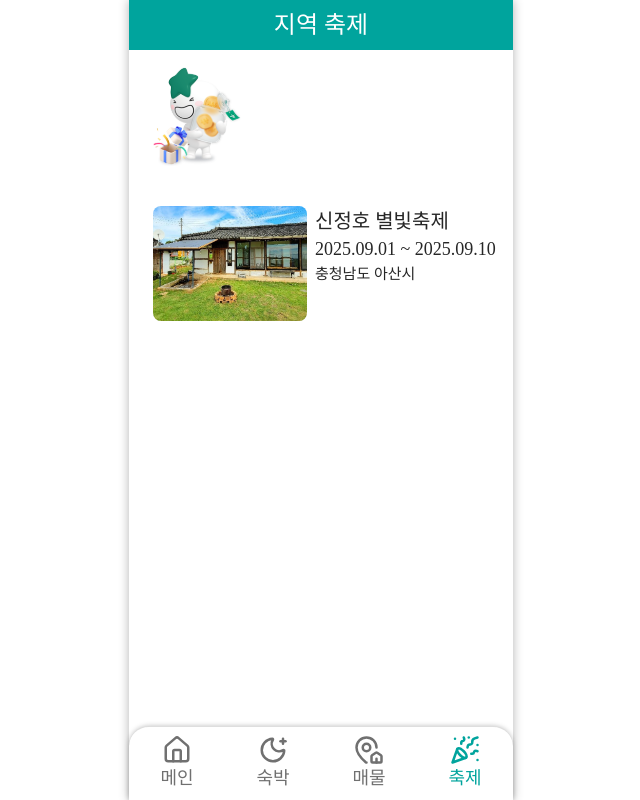
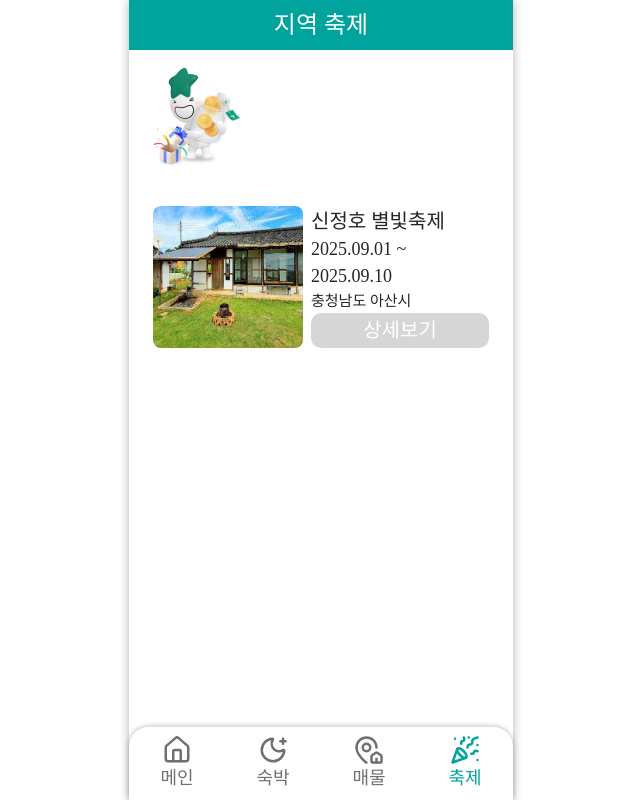
Before and after one commit to hanaro7team1/frontend, a Next.js app: page /festivals in a window 1280 px wide. Shown: the whole page, without its empty margins (319-959 px from the left). Built offline with nearby package versions, Linux system fonts and the light colour scheme; a web font is replaced by a local one.

Commit message:
feat: listbox component

```diff
--- a/src/app/festivals/page.tsx
+++ b/src/app/festivals/page.tsx
@@ -1,17 +1,16 @@
 import { BottomTabNav, Header } from '@/components/common';
 import ListBox from '@/components/domain/festivals/ListBox';
 import Image from 'next/image';
-import { title } from 'process';
-import { ur } from 'zod/v4/locales';
 
 export default function FestivalsPage() {
+  // db
   const smapleFestival = {
     img:"/images/dummy_image.png",
     title: "신정호 별빛축제",
     startDate:"2025.09.01",
     endDate:"2025.09.10",
     city:"충청남도 아산시",
-    url: "/admin/mypage"
+    url:"https://github.com/hanaro7team1/frontend"
   }
   const {img, title, startDate, endDate, city, url} = smapleFestival;
 
@@ -20,7 +19,7 @@ export default function FestivalsPage() {
   return <>
     <Header title='지역 축제' bgColor='green'/>
 
-    <div className='flex flex-col p-4'>
+    <div className='flex p-4'>
       <Image src="/images/Img_Festival.svg" alt='쇼핑' width={100} height={100} />
 
     </div>
--- a/src/components/domain/festivals/ListBox.tsx
+++ b/src/components/domain/festivals/ListBox.tsx
@@ -1,6 +1,6 @@
 'use client'
 
-import { Txt } from "@/components/atoms";
+import { Button, Txt } from "@/components/atoms";
 import Image from "next/image";
 import { useRouter } from "next/navigation";
 
@@ -18,12 +18,12 @@ export default function ListBox({img, title, startDate, endDate, city, url}:Prop
 
     return <>
         <div className="flex gap-2">
-            <Image src={img} alt="축제" width={154} height={154} className="rounded-[8px]"/>
+            <Image src={img} alt="축제" width={150} height={150} className="rounded-[8px] shrink-0"/>
             <div className="flex flex-col">
                 <Txt size={20}>{title}</Txt>
                 <Txt size={18}>{startDate} ~ {endDate}</Txt>
                 <Txt size={15}>{city}</Txt>
-                <button title="상세보기" className="w-[195px] h-[35px] "onClick={() => router.push(`${url}`)}/>
+                <Button title="상세보기" className="h-[35px] bg-gray-6d6 text-black" onClick={() => router.push(`${url}`)}/>
             </div>
         </div>
     </>;
```
